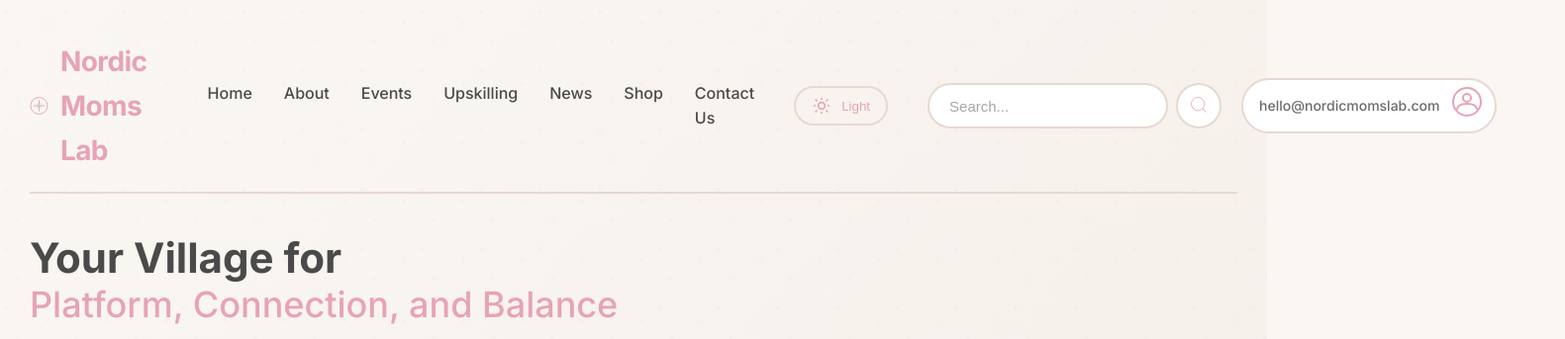
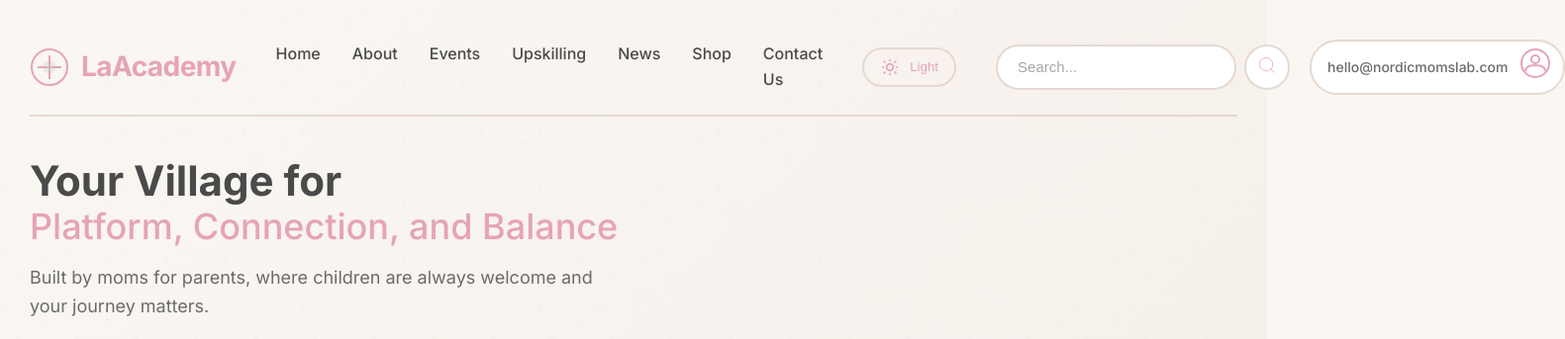
Before and after one commit to Ico316/Project_ELearn, a plain HTML site: page frontend/main.html in a window 1280 px wide. Shown: the top 343 px of the page at 99% size, 1581 px wide, since content can reach past the window. Drawn offline with Linux system fonts and the light colour scheme.

Commit message:
/feat: New

```diff
--- a/frontend/main.html
+++ b/frontend/main.html
@@ -3,10 +3,10 @@
 <head>
   <meta charset="UTF-8" />
   <meta name="viewport" content="width=device-width, initial-scale=1.0"/>
-  <title>Nordic Moms Lab · LaAcademy</title>
+  <title>LaAcademy</title>
   <link href="https://fonts.googleapis.com/css2?family=Inter:wght@400;500;600;700&display=swap" rel="stylesheet">
   <style>
-    /* ----- RESET / BASE - Nordic Moms Lab aesthetic ----- */
+
     * {
       margin: 0;
       padding: 0;
@@ -14,7 +14,6 @@
     }
 
     :root {
-      /* Nordic Moms Lab color palette - warm, soft, friendly */
       --bg-primary: #faf7f2;  /* Warm cream background */
       --bg-secondary: #ffffff;
       --bg-card: #ffffff;
@@ -77,7 +76,6 @@
       padding: 20px 30px;
     }
 
-    /* Header - Nordic Moms Lab style */
     .header {
       display: flex;
       justify-content: space-between;
@@ -107,7 +105,6 @@
       opacity: 0.3;
     }
 
-    /* Navigation menu - Nordic Moms Lab style */
     .nav-menu {
       display: flex;
       gap: 32px;
@@ -297,7 +294,6 @@
       flex: 1;
     }
 
-    /* Section titles - Nordic style */
     .section-title {
       font-size: 28px;
       margin-bottom: 24px;
@@ -734,7 +730,7 @@
           <path d="M20 8 L20 32 M8 20 L32 20" stroke="currentColor" stroke-width="2"/>
           <circle cx="20" cy="20" r="6" fill="currentColor" opacity="0.3"/>
         </svg>
-        <span>Nordic Moms Lab</span>
+        <span>LaAcademy</span>
       </div>
 
       <!-- Navigation -->
@@ -781,7 +777,6 @@
       </div>
     </header>
 
-    <!-- Nordic Moms Lab tagline -->
     <div class="tagline">
       Your Village for
       <span>Platform, Connection, and Balance</span>
@@ -859,7 +854,6 @@
     // Check for saved theme
     const savedTheme = localStorage.getItem('nordic-theme');
 
-    // Set initial theme (default to light for Nordic style)
     if (savedTheme === 'dark') {
       document.body.classList.add('dark-theme');
       themeText.textContent = 'Dark';
```
